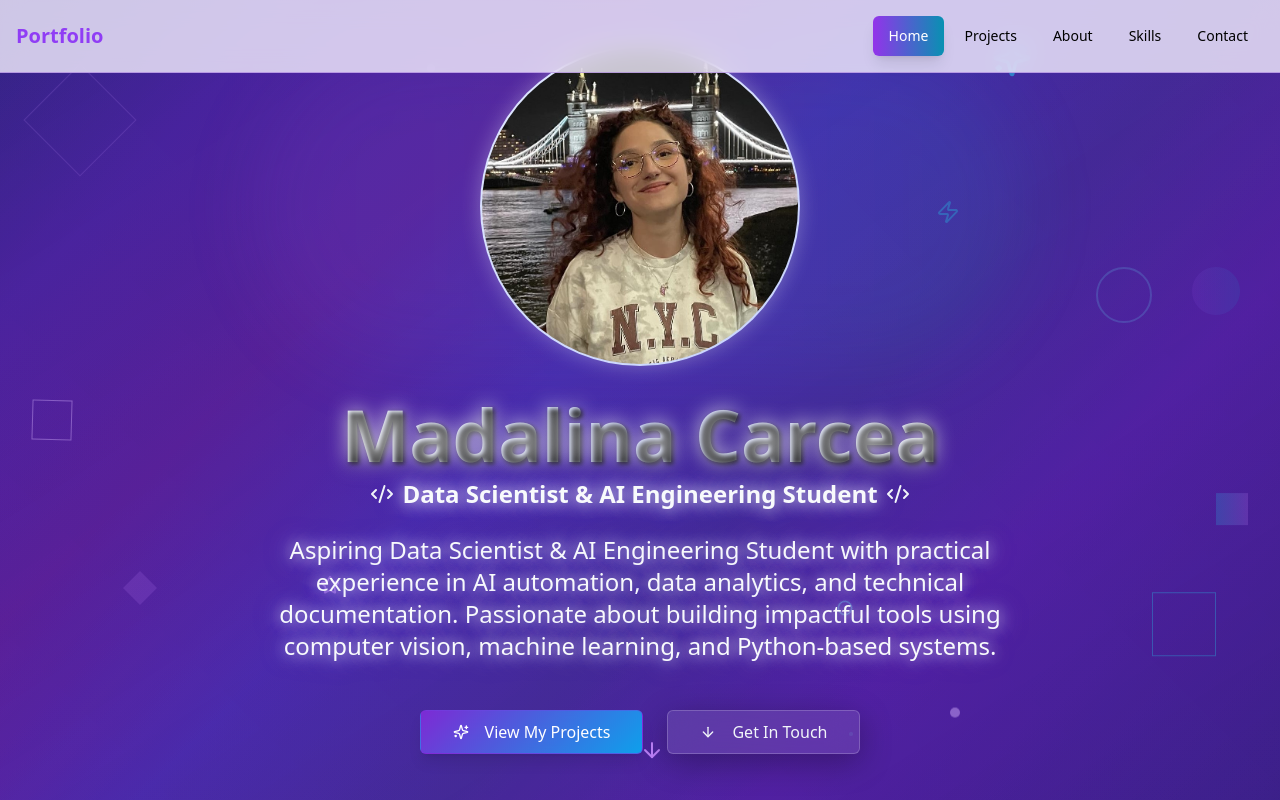
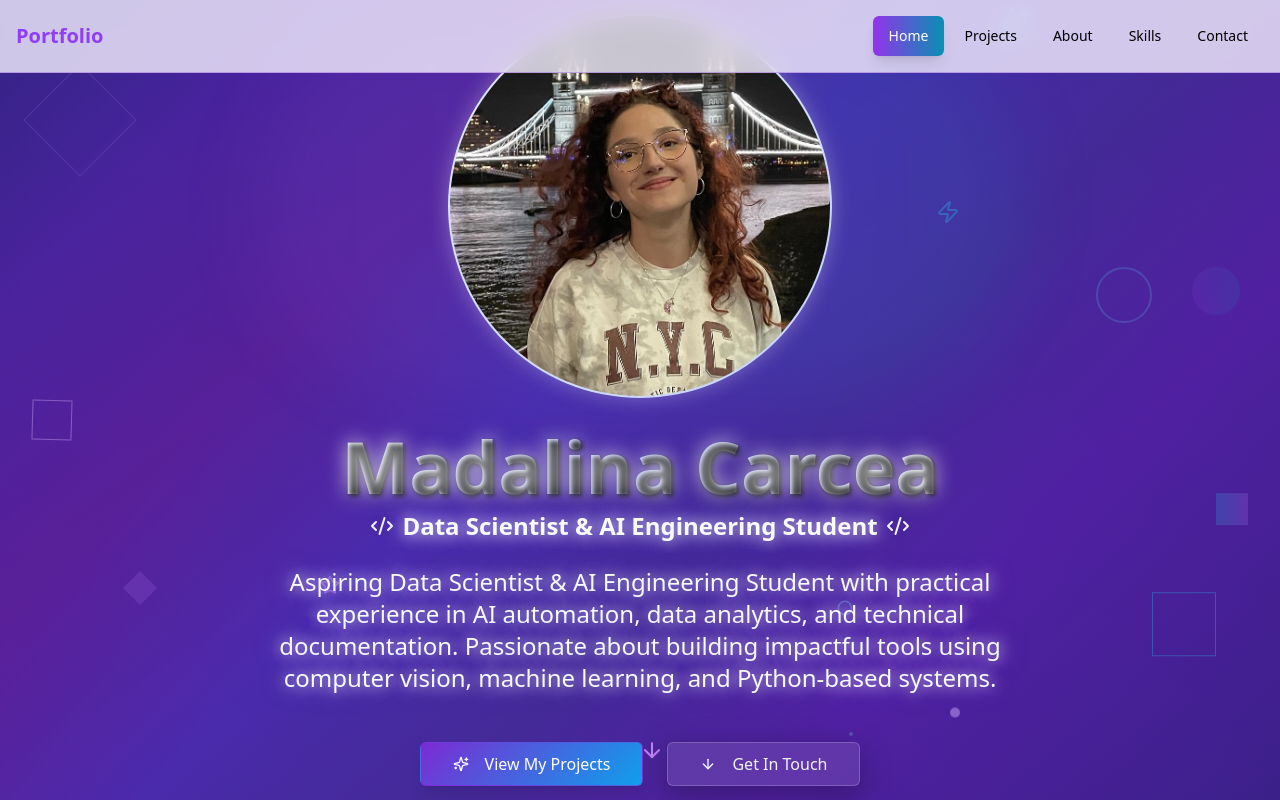
Before and after one commit to MadalinaCarcea221989/career-path-showcase, a React (Vite) app: page / in a window 1280 px wide. Shown: the top 800 px of the page. Built offline with nearby package versions, Linux system fonts and the light colour scheme.

Commit message:
Make profile picture bigger
Increase the size of the profile picture in the hero section.

```diff
--- a/src/components/Hero.tsx
+++ b/src/components/Hero.tsx
@@ -1,4 +1,3 @@
-
 import { Button } from "@/components/ui/button";
 import { ArrowDown, Sparkles, Code2, Zap, Star, Circle } from "lucide-react";
 
@@ -53,7 +52,7 @@ const Hero = () => {
             <img
               src="/lovable-uploads/29b2731b-6f40-448a-8226-7c97a6773824.png"
               alt="Madalina Carcea"
-              className="w-64 h-64 md:w-80 md:h-80 rounded-full mx-auto object-cover border-4 border-purple-400/50 shadow-2xl shadow-purple-500/30 relative z-10 neon-border"
+              className="w-80 h-80 md:w-96 md:h-96 rounded-full mx-auto object-cover border-4 border-purple-400/50 shadow-2xl shadow-purple-500/30 relative z-10 neon-border"
             />
             <div className="absolute -top-2 -right-2 z-20">
               <Sparkles className="w-10 h-10 text-cyan-400 animate-pulse" />
```
